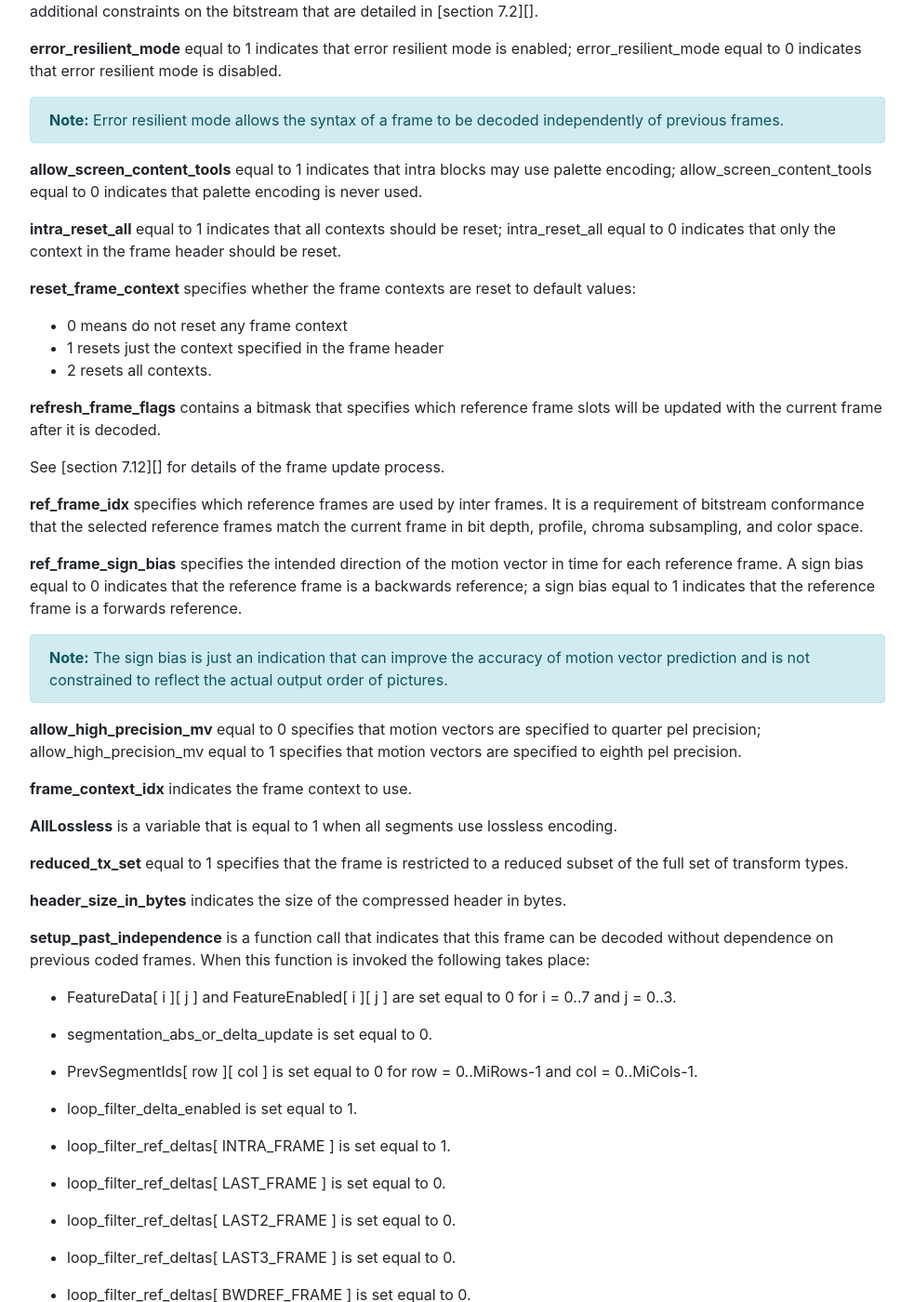
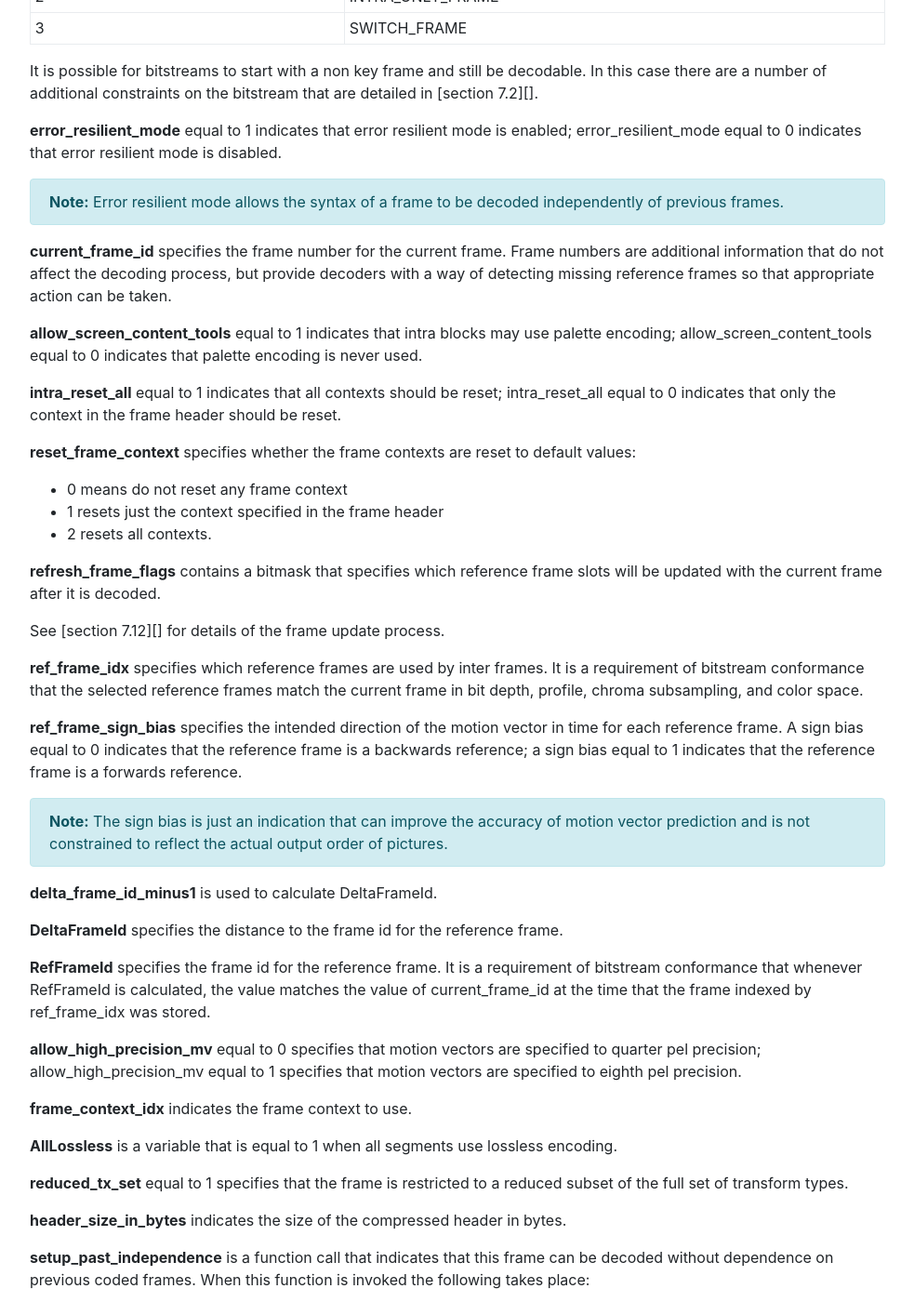
Before and after one commit to AOMediaCodec/av1-spec, a Jekyll site: the page built from 07.bitstream.semantics.md, in a window 1280 px wide and 1400 px high, scrolled down 6345 px. Shown: the whole window at 93% size, without its empty margins (53-1036 px from the left). Built offline with Jekyll 4.4.1, drawn with Linux system fonts in a browser that asks for light colours; nearby versions of some CDN libraries; our own code applies the rules of GitHub Pages for plain Markdown files; some of the changed text lies outside the part shown.

Commit message:
[reference_buffer] Add reference_buffer syntax elements
Change-Id: Ie98f21087356698e8262f07eeab543926bbbb290

```diff
--- a/07.bitstream.semantics.md
+++ b/07.bitstream.semantics.md
@@ -282,6 +282,11 @@
 **frame_to_show_map_idx** specifies the frame to be displayed. It is only
 available if show_existing_frame is 1.
 
+**display_frame_id** provides the frame number for the frame to display.
+It is a requirement of bitstream conformance that whenever display_frame_id is read, the value matches
+the value of current_frame_id at the time that the frame indexed by
+frame_to_show_map_idx was stored.
+
 **frame_type** specifies the type of the frame:
 
 | frame_type | Name of frame_type
@@ -304,6 +309,11 @@
 independently of previous frames.
 {:.alert .alert-info }
 
+**current_frame_id** specifies the frame number for the current frame.
+Frame numbers are additional information
+that do not affect the decoding process, but provide decoders with a way of detecting
+missing reference frames so that appropriate action can be taken.
+
 **allow_screen_content_tools** equal to 1 indicates that intra blocks may use
 palette encoding; allow_screen_content_tools equal to 0 indicates that palette
 encoding is never used.
@@ -338,6 +348,15 @@
 motion vector prediction and is not constrained to reflect the actual output
 order of pictures.
 {:.alert .alert-info }
+
+**delta_frame_id_minus1** is used to calculate DeltaFrameId.
+
+**DeltaFrameId** specifies the distance to the frame id for the reference frame.
+
+**RefFrameId** specifies the frame id for the reference frame.
+It is a requirement of bitstream conformance that whenever RefFrameId is calculated, the value matches
+the value of current_frame_id at the time that the frame indexed by
+ref_frame_idx was stored.
 
 **allow_high_precision_mv** equal to 0 specifies that motion vectors are
 specified to quarter pel precision; allow_high_precision_mv equal to 1
```
Also changed, not shown: 02.terms.md (+2 -2 lines), 06.uncompressed.header.syntax.md (+14 -0 lines).
